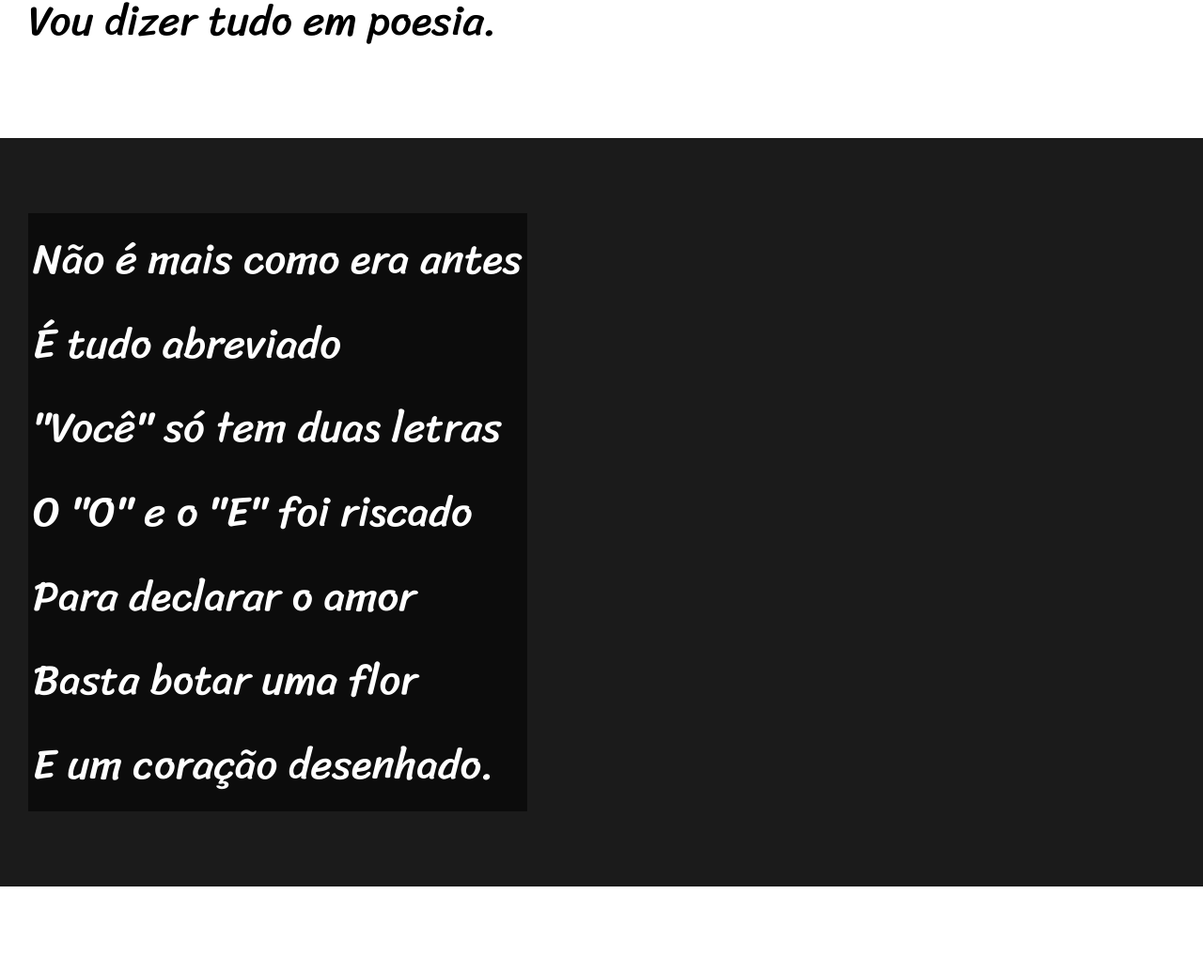
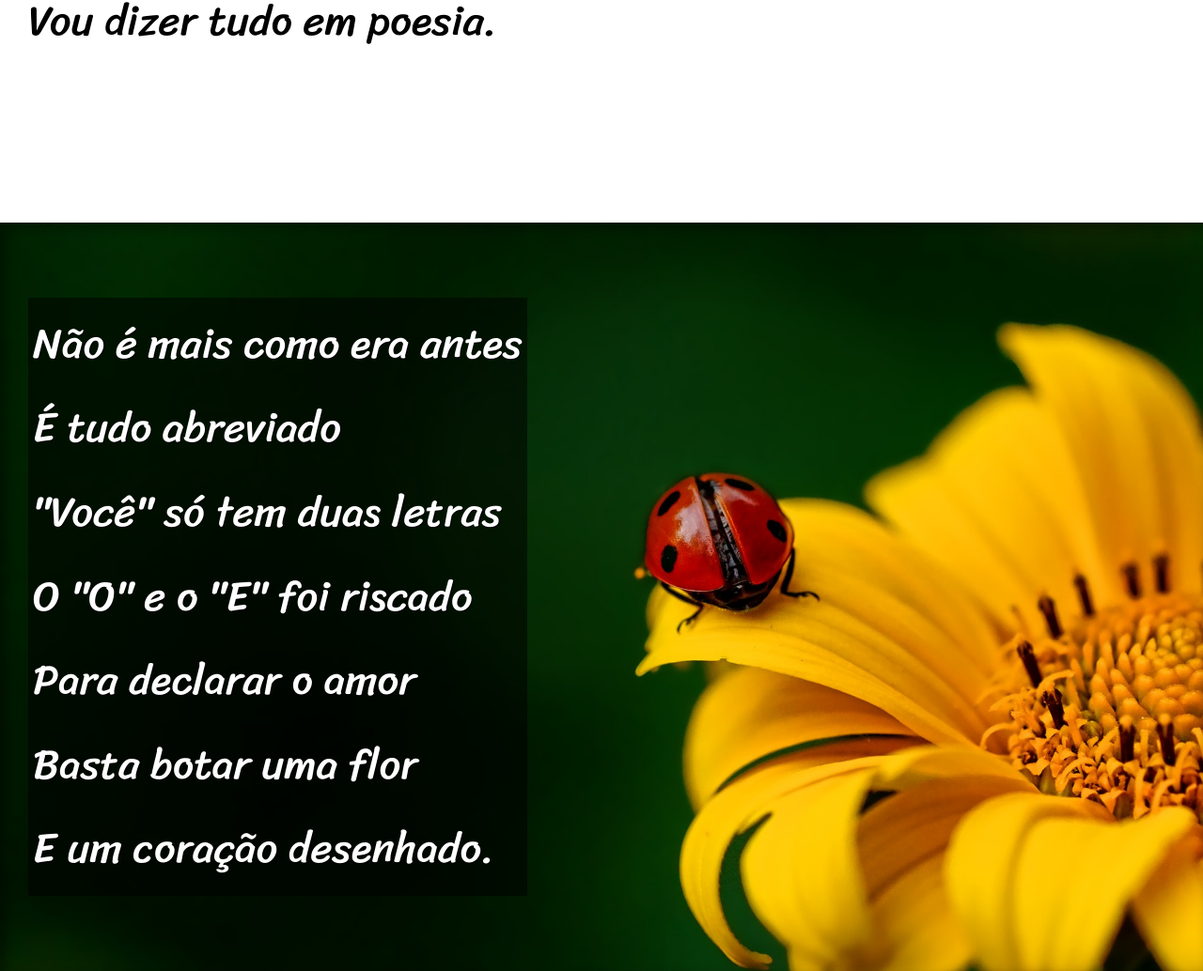
Before and after one commit to FabricioStocco/desafio012, a plain HTML site: page index.html in a window 1280 px wide. Shown: the part 868-1902 px from the top of the page at 94% size. Drawn offline with Linux system fonts and the light colour scheme.

Commit message:
versão final 001

```diff
--- a/index.html
+++ b/index.html
@@ -26,7 +26,7 @@
                 Vou dizer tudo em poesia. <br>
             </p>
         </section>
-        <section class="imagem">
+        <section class="imagem" id="img001">
             <p>
                 Não é mais como era antes <br>
                 É tudo abreviado <br>
@@ -57,7 +57,7 @@
             Decifre esse rabisco. <br>
         </p>
         </section>
-        <section class="imagem">
+        <section class="imagem" id="img002">
             <p>
                 Tenho saudade das cartas <br>
                 Escritas com a própria mão <br>
@@ -90,7 +90,7 @@
         </section>
     </main>
     <footer>
-        <p>Site criado por <a href="https://github.com/FabricioStocco" target="_blank">Fabricio Ribeiro Stocco </a> para o CursoemVideo</p>
+        <p><small>Site criado por</small> <a href="https://github.com/FabricioStocco" target="_blank">Fabricio Ribeiro Stocco </a> <small>para o CursoemVideo</small></p>
     </footer>
 
 </body>
--- a/style.css
+++ b/style.css
@@ -57,6 +57,10 @@ section{
     font-size: 3.5vw;
 }
 
+section > p {
+    padding-bottom: 2em;
+}
+
 section.normal{
     background-color: white;
     color: black;
@@ -65,16 +69,31 @@ section.normal{
 section.imagem{
     background-color: rgb(27, 27, 27);
     color: white;
+    box-shadow: inset 6px 6px 13px 0px rgba(0, 0, 0, 0.404);
+    background-position: right center;
+    background-size: cover;
+    background-attachment: fixed;
 }
 
+section#img001{
+    background-image: url(imagens/background001.jpg);
+
+}
+
+section#img002{
+    background-image: url(imagens/background002.jpg);
+
+}
 section.imagem > p{
-    background-color: rgba(0, 0, 0, 0.555);
+    background-color: rgba(0, 0, 0, 0.527);
     display: inline-block;
     padding:5px;
+    text-shadow: 1px 1px 0px black;
 }
 footer{
     background-color: black;
     text-align: center;
     color: white;
     padding: 10px;
+    font-size: 0.6em;
 }
```
